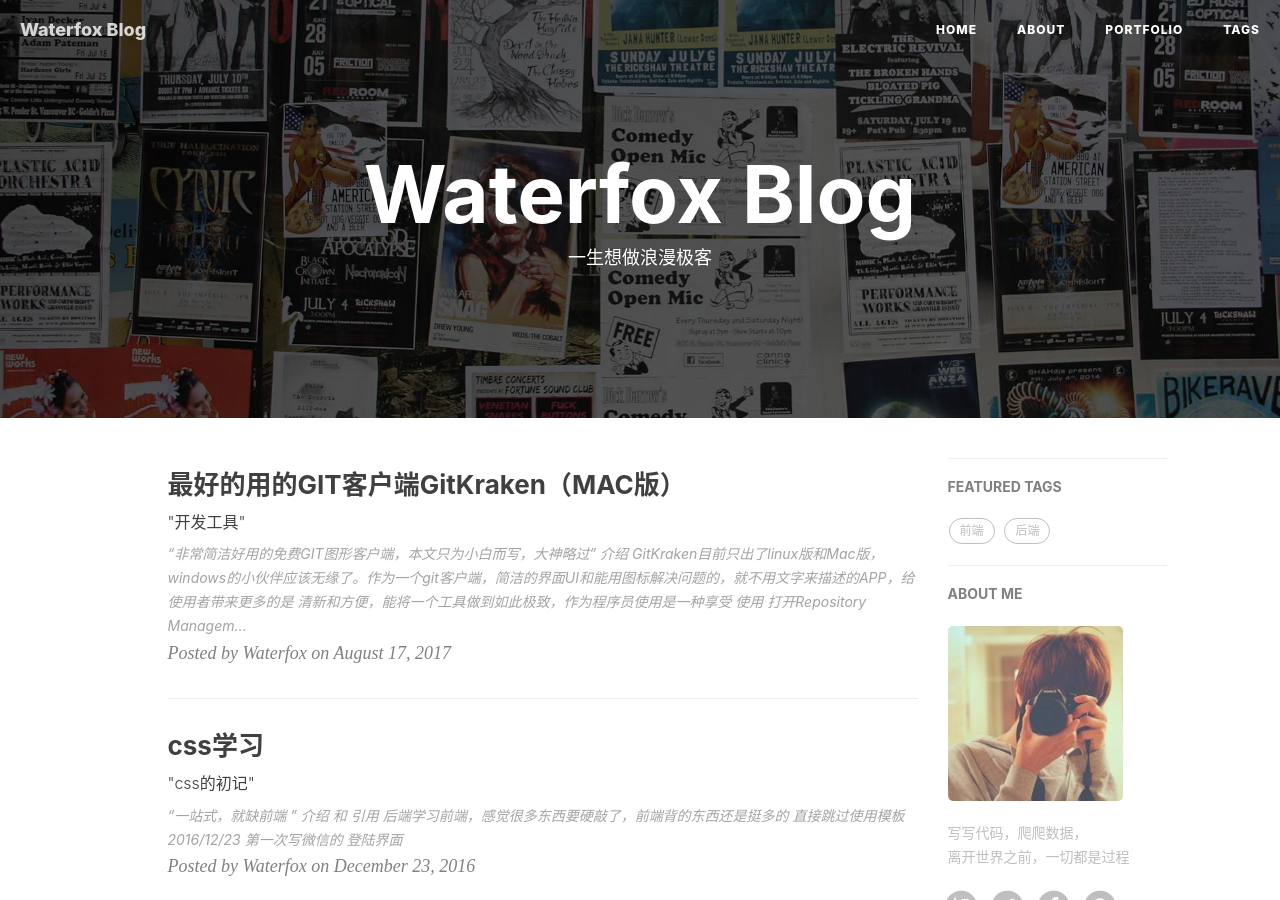
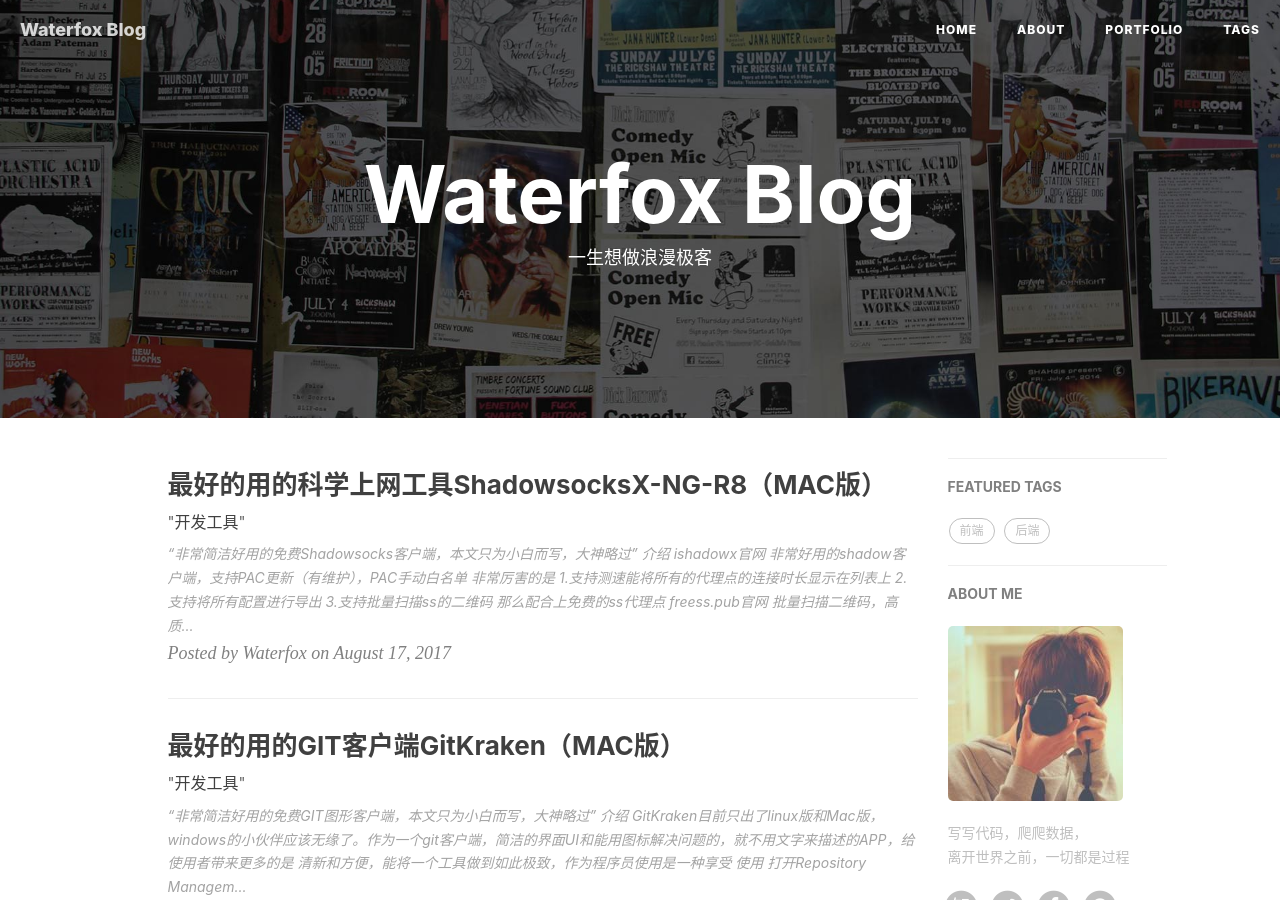
Before and after one commit to superwaterfox/superwaterfox.github.io, a Jekyll site: the page built from index.html, in a window 1280 px wide and 900 px high. Built offline with Jekyll 4.4.1, drawn with Linux system fonts in a browser that asks for light colours; nearby versions of some CDN libraries; the list of posts is cut into pages by our own code; comment, search, counter and statistics services are not loaded.

Commit message:
写博客

````diff
--- a/_posts/back-end WEB/2017-08-17-gitkarken-2017.markdown
+++ b/_posts/back-end WEB/2017-08-17-gitkarken-2017.markdown
@@ -41,6 +41,16 @@ Clone下载的项目文件在 上述 Full path中，在Finder下你可以随意
 
 ![image](/img/gitkraken/DE46BB28-DB8D-409F-9512-D022FCD8304B.png)
 
+```
+Stage all changes   提交所需修改文件。会在下方方框提示你要提交的文件
+Discard all changes   忽略所有修改文件
+
+Commit Message    git提交信息
+Summary            主题
+Description        描述
+Amend              覆盖使用上一个版本的提交。也就是强制覆盖上次的提交记录
+```
+
 ## 关于提交
 ![image](/img/gitkraken/54B63074-B789-49F9-B098-B8B6BDA8771B.png)
 
--- /dev/null
+++ b/_posts/back-end WEB/2017-08-25-shadownsocksX-NG-2017.markdown
@@ -0,0 +1,30 @@
+---
+layout:     post
+title:      "最好的用的科学上网工具ShadowsocksX-NG-R8（MAC版）"
+subtitle:   " \"开发工具\""
+date:       2017-08-17 17:57:00
+author:     "Waterfox"
+header-img: "img/post-bg-2015.jpg"
+catalog: true
+tags:
+    - 后端
+---
+
+> “非常简洁好用的免费Shadowsocks客户端，本文只为小白而写，大神略过”
+
+
+
+## 介绍
+[ishadowx官网](http://ss.ishadowx.com/)
+非常好用的shadow客户端，支持PAC更新（有维护），PAC手动白名单
+非常厉害的是
+1.支持测速能将所有的代理点的连接时长显示在列表上
+2.支持将所有配置进行导出
+3.支持批量扫描ss的二维码
+
+
+
+那么配合上免费的ss代理点
+[freess.pub官网](http://ss.ishadowx.com/)
+
+批量扫描二维码，高质量的ss代理点清晰可见
````
